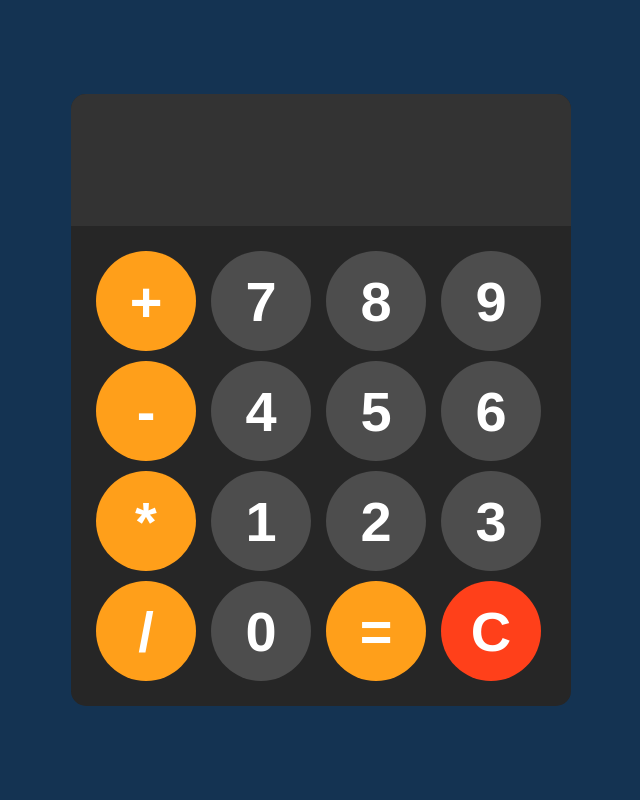
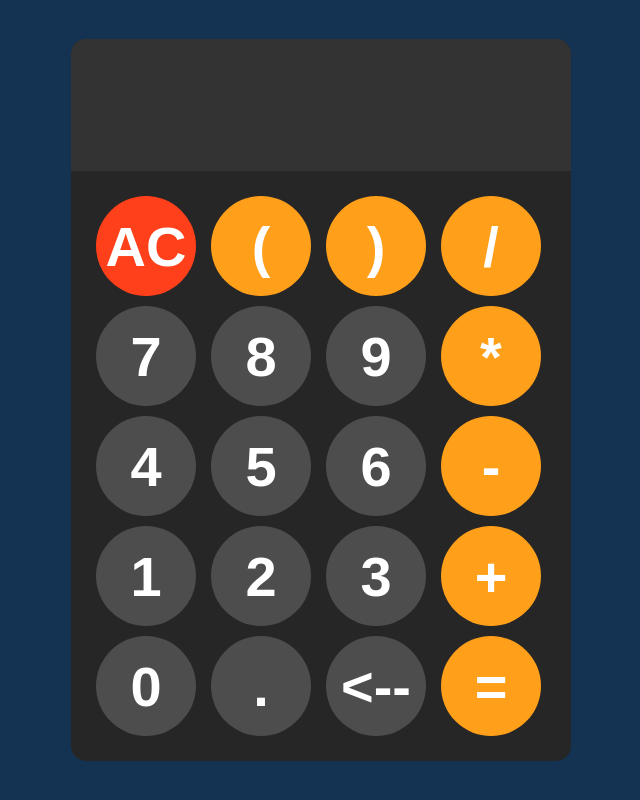
Before and after one commit to nicostoehr/jscalc, a plain HTML site: page index.html in a window 1280 px wide. Shown: the whole page, without its empty margins (319-959 px from the left). Drawn offline with Linux system fonts and the light colour scheme.

Commit message:
Update index.html

```diff
--- a/index.html
+++ b/index.html
@@ -10,22 +10,28 @@
         <div id="calculator">
             <input id="display" readonly>
             <div id="keys">
-                <button onclick="toDisplay('+')" class="operator">+</button>
+                <button onclick="clearDisplay()" class="clearCalc">AC</button>
+                <button onclick="toDisplay('(')" class="operator">(</button>
+                <button onclick="toDisplay(')')" class="operator">)</button>
+                <button onclick="toDisplay('/')" class="operator">/</button>
                 <button onclick="toDisplay('7')">7</button>
                 <button onclick="toDisplay('8')">8</button>
                 <button onclick="toDisplay('9')">9</button>
-                <button onclick="toDisplay('-')" class="operator">-</button>
+                <button onclick="toDisplay('*')" class="operator">*</button>
                 <button onclick="toDisplay('4')">4</button>
                 <button onclick="toDisplay('5')">5</button>
                 <button onclick="toDisplay('6')">6</button>
-                <button onclick="toDisplay('*')" class="operator">*</button>
+                <button onclick="toDisplay('-')" class="operator">-</button>
                 <button onclick="toDisplay('1')">1</button>
                 <button onclick="toDisplay('2')">2</button>
                 <button onclick="toDisplay('3')">3</button>
-                <button onclick="toDisplay('/')" class="operator">/</button>
+                <button onclick="toDisplay('+')" class="operator">+</button>
                 <button onclick="toDisplay('0')">0</button>
+                <button onclick="toDisplay('.')">.</button>
+                <button onclick="toDisplay('x')"><--</button>
                 <button onclick="calc()" class="operator">=</button>
-                <button onclick="clearDisplay()" class="clearCalc">C</button>
+
+
             </div>
         </div>
         <script src="index.js"></script>
```
